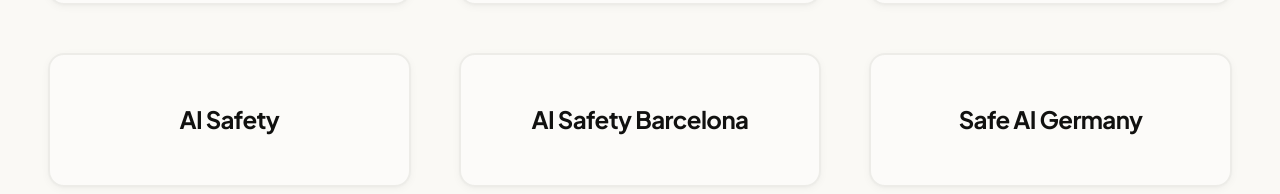
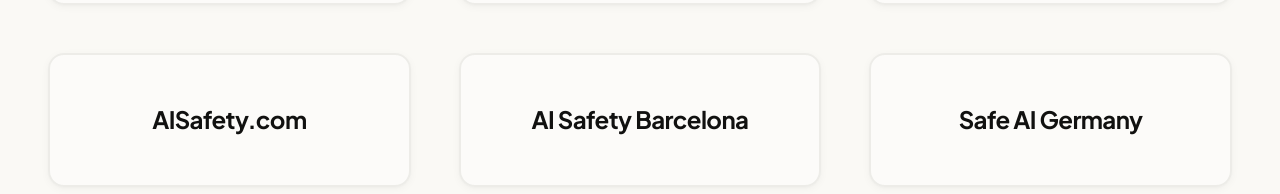
Before and after one commit to hitchhikergalactic/AISafety, a React (Vite) app: page / in a window 1280 px wide. Shown: the part 5380-5574 px from the top of the page. Built offline with nearby package versions, Linux system fonts and the light colour scheme.

Commit message:
feat: Update collaborative card text
Corrects the text for the AISafety.com collaborative card from "AI Safety" to "AISafety.com" to accurately reflect the website's name.

```diff
--- a/App.tsx
+++ b/App.tsx
@@ -325,7 +325,7 @@ export default function App() {
           <CollaborativeCard href="https://riesgosia.org/es/" text="Riesgos IA" />
           <CollaborativeCard href="https://www.enais.co/" text="ENAIS" />
           <CollaborativeCard href="https://bluedot.org/" text="BlueDot" />
-          <CollaborativeCard href="https://www.aisafety.com/" text="AI Safety" />
+          <CollaborativeCard href="https://www.aisafety.com/" text="AISafety.com" />
           <CollaborativeCard href="https://www.aisafetybcn.org/" text="AI Safety Barcelona" />
           <CollaborativeCard href="https://safeaigermany.org/" text="Safe AI Germany" />
         </div>
```
